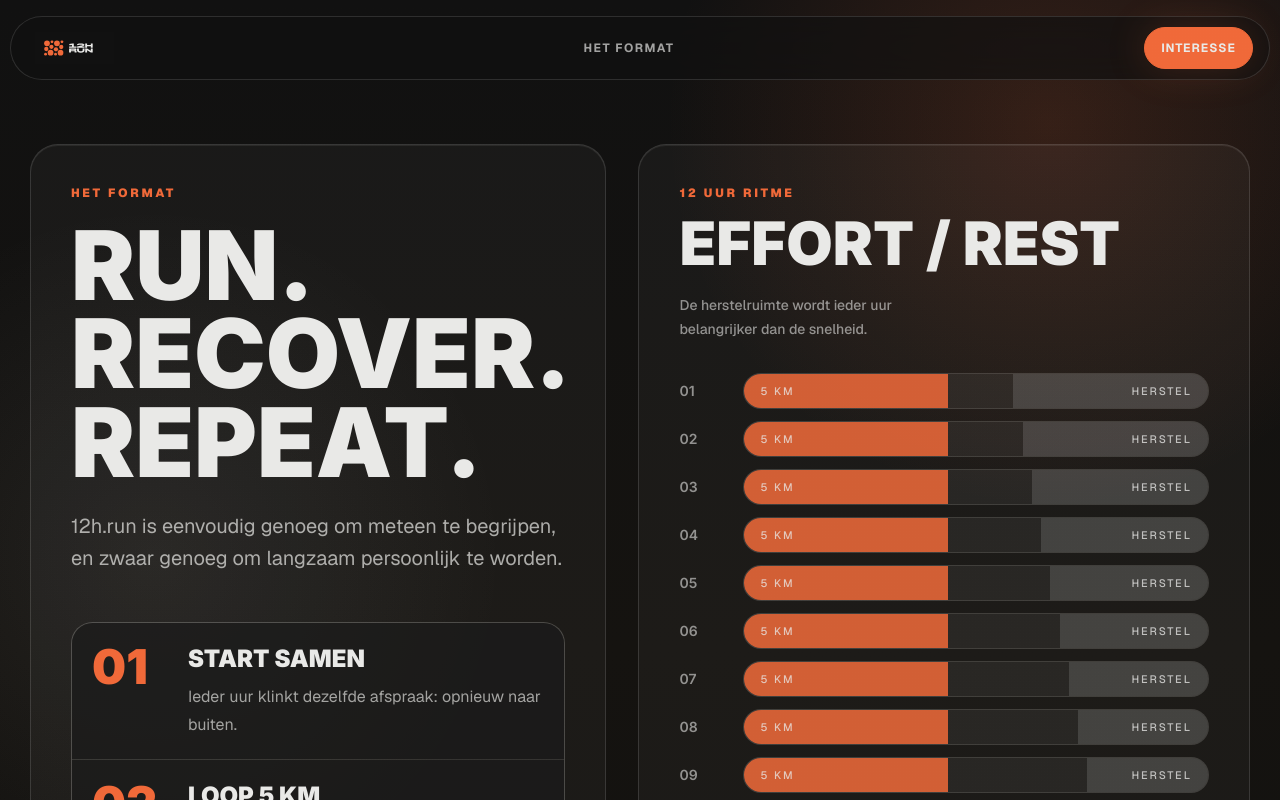
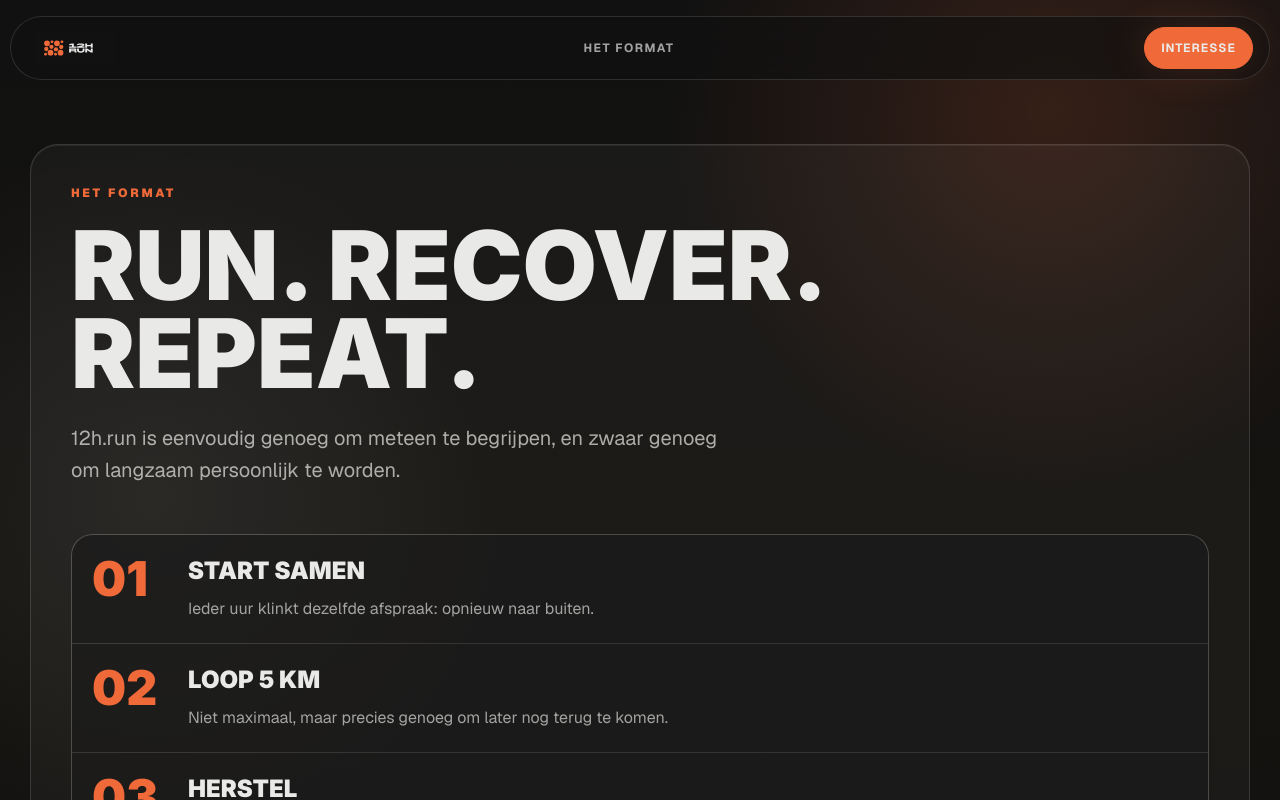
Before and after one commit to ruuddankers/12hrun, a Next.js app: page / in a window 1280 px wide. Shown: the top 800 px of the page. Built offline with nearby package versions, Linux system fonts and the light colour scheme.

Commit message:
Remove effort rest format panel

```diff
--- a/components/sections/concept-section.tsx
+++ b/components/sections/concept-section.tsx
@@ -1,5 +1,4 @@
 import { Reveal } from "@/components/motion/reveal";
-import { RecoveryTimeline } from "@/components/shared/recovery-timeline";
 import { SectionIntro } from "@/components/shared/section-intro";
 
 const rhythm = [
@@ -12,9 +11,9 @@ const rhythm = [
 export function ConceptSection() {
   return (
     <section id="concept" className="px-3 pb-20 pt-28 md:px-5 md:pb-28 md:pt-36">
-      <div className="container-page grid gap-8 lg:grid-cols-[0.95fr_1.05fr]">
+      <div className="container-page">
         <Reveal>
-          <div className="event-shell h-full p-6 md:p-10">
+          <div className="event-shell p-6 md:p-10">
             <SectionIntro
               eyebrow="Het format"
               title="Run. Recover. Repeat."
@@ -40,24 +39,6 @@ export function ConceptSection() {
             </div>
           </div>
         </Reveal>
-        <Reveal delay={0.12}>
-          <div className="event-shell cinematic-panel h-full p-6 md:p-10">
-            <div className="mb-8 flex flex-wrap items-end justify-between gap-5">
-              <div>
-                <p className="text-xs font-black uppercase tracking-[0.22em] text-accent">
-                  12 uur ritme
-                </p>
-                <h3 className="display-tight mt-3 text-4xl font-black uppercase md:text-6xl">
-                  effort / rest
-                </h3>
-              </div>
-              <p className="max-w-56 text-sm font-medium leading-6 text-foreground/58">
-                De herstelruimte wordt ieder uur belangrijker dan de snelheid.
-              </p>
-            </div>
-            <RecoveryTimeline />
-          </div>
-        </Reveal>
       </div>
     </section>
   );
--- a/components/shared/recovery-timeline.tsx
+++ /dev/null
@@ -1,40 +0,0 @@
-"use client";
-
-import { motion } from "framer-motion";
-
-const rounds = Array.from({ length: 12 }, (_, index) => ({
-  round: index + 1,
-  recovery: Math.max(12, 42 - index * 2)
-}));
-
-export function RecoveryTimeline() {
-  return (
-    <div className="grid gap-3">
-      {rounds.map((item, index) => (
-        <motion.div
-          key={item.round}
-          className="grid grid-cols-[3rem_1fr] items-center gap-4"
-          initial={{ opacity: 0, x: -16 }}
-          whileInView={{ opacity: 1, x: 0 }}
-          viewport={{ once: true }}
-          transition={{ duration: 0.5, delay: index * 0.04 }}
-        >
-          <span className="font-display text-sm font-semibold text-foreground/58">
-            {String(item.round).padStart(2, "0")}
-          </span>
-          <div className="relative h-9 overflow-hidden rounded-full border border-foreground/12 bg-foreground/6">
-            <div className="absolute inset-y-0 left-0 w-[44%] bg-accent/85" />
-            <div
-              className="absolute inset-y-0 right-0 bg-foreground/14"
-              style={{ width: `${item.recovery}%` }}
-            />
-            <div className="absolute inset-0 flex items-center justify-between px-4 text-[0.68rem] font-medium uppercase tracking-[0.18em] text-foreground/76">
-              <span>5 km</span>
-              <span>herstel</span>
-            </div>
-          </div>
-        </motion.div>
-      ))}
-    </div>
-  );
-}
```
